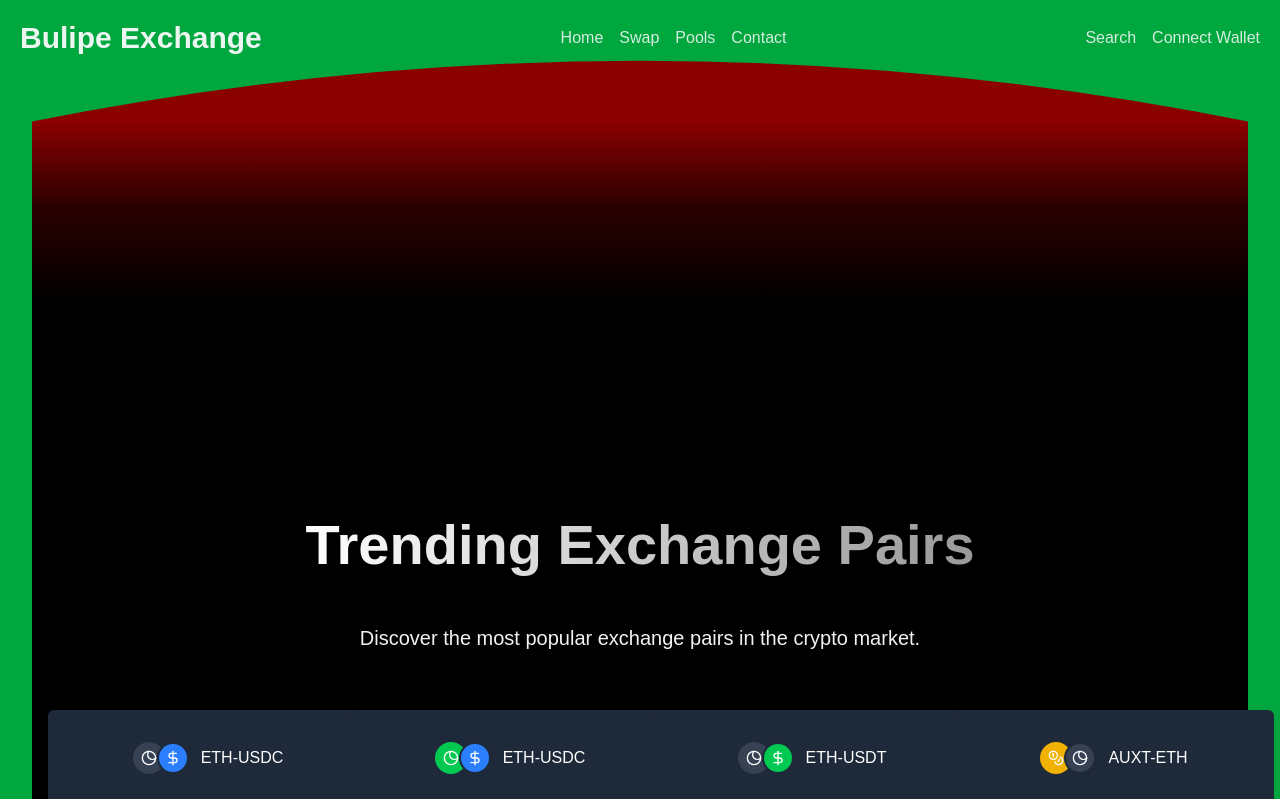
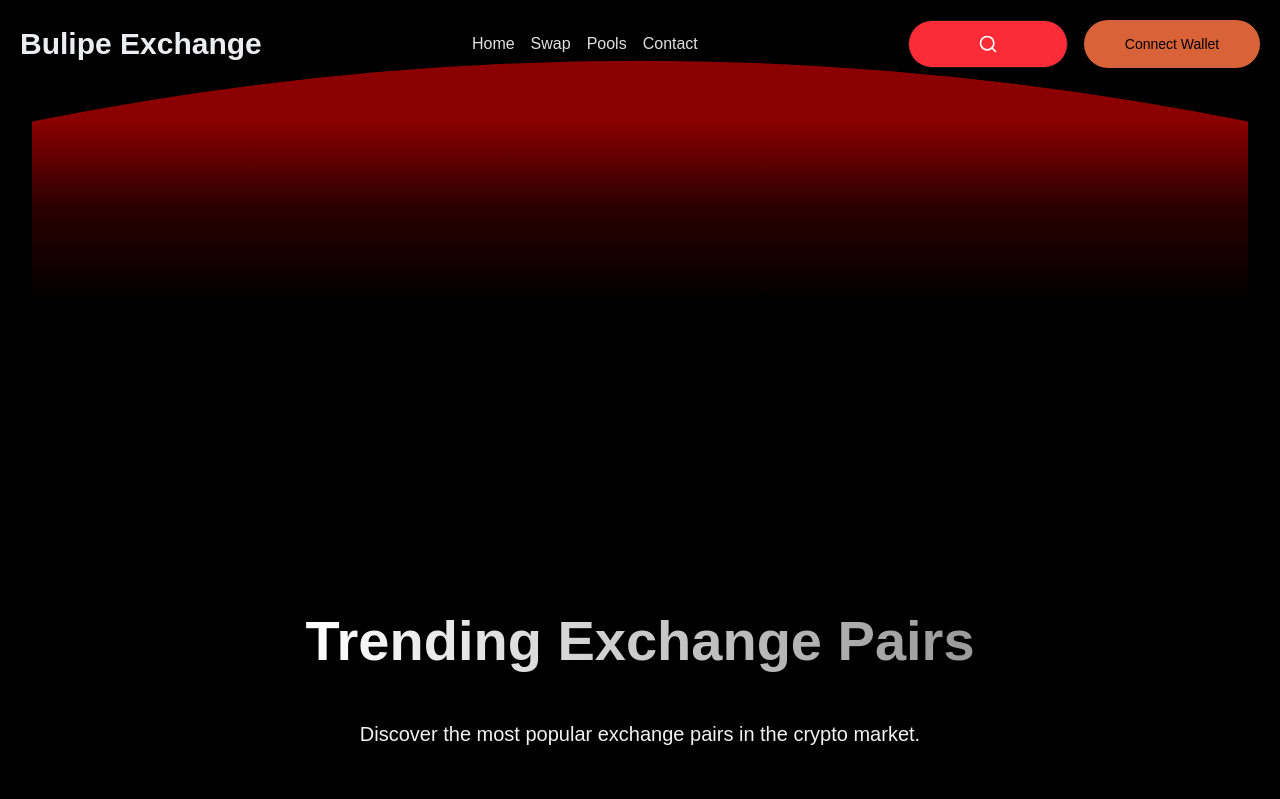
Before and after one commit to tahmidhasantanoy/Licdora, a Next.js app: page / in a window 1280 px wide. Shown: the top 799 px of the page. Built offline with nearby package versions, Linux system fonts and the light colour scheme.

Commit message:
Style: Attractive navbar adding started

```diff
--- /dev/null
+++ b/app/not-found.tsx
@@ -0,0 +1,21 @@
+import Link from "next/link";
+
+const NotFound =() => {
+  return (
+    <div className="min-h-screen flex flex-col items-center justify-center bg-black text-white px-4 text-center">
+      <h1 className="text-6xl font-bold text-[#830707] mb-4">404</h1>
+      <h2 className="text-2xl font-semibold mb-2">Page Not Found</h2>
+      <p className="text-gray-400 mb-6">
+        Sorry, the page you&apos;re looking for doesn&apos;t exist or has been moved.
+      </p>
+      <Link
+        href="/"
+        className="bg-[#830707] hover:bg-red-700 transition-colors text-white py-2 px-6 rounded-full text-sm font-medium shadow-lg"
+      >
+        Go to Homepage
+      </Link>
+    </div>
+  );
+}
+
+export default NotFound;
--- a/components/common/Navbar/ClientNav.tsx
+++ b/components/common/Navbar/ClientNav.tsx
@@ -12,7 +12,6 @@ const ClientNav = () => {
         const handleScrollEffect = () => {
             const scrollY = window.scrollY;
             setHorizontalDistance(scrollY);
-            console.log(scrollY);
         }
 
         handleScrollEffect()
--- a/components/common/Navbar/NavLinks.tsx
+++ b/components/common/Navbar/NavLinks.tsx
@@ -1,4 +1,9 @@
+"use client";
+
+import Button from "@/components/ui/Button/Button";
+import { Search, X } from "lucide-react";
 import Link from "next/link";
+import { useState } from "react";
 
 interface link {
     label: string;
@@ -11,12 +16,161 @@ interface NavLinksProps {
 
 const NavLinks = ({links} : NavLinksProps) => {
 
+function ExpandingSearchComponent({ size = "sm", color = "blue", featured = false }: ExpandingSearchProps) {
+  const [isExpanded, setIsExpanded] = useState(false)
+  const [searchValue, setSearchValue] = useState("")
 
-    console.log(links);
+  const getSizeClasses = () => {
+    switch (size) {
+      case "xs":
+        return {
+          expanded: "w-40", // 160px
+          collapsed: "w-10 h-10",
+          input: "text-sm",
+          icon: "w-4 h-4",
+        }
+      case "sm":
+        return {
+          expanded: "w-50", // 200px
+          collapsed: "w-11 h-11",
+          input: "text-sm",
+          icon: "w-4 h-4",
+        }
+      case "md":
+        return {
+          expanded: "w-60", // 240px
+          collapsed: "w-12 h-12",
+          input: "text-base",
+          icon: "w-5 h-5",
+        }
+      default:
+        return {
+          expanded: "w-50",
+          collapsed: "w-11 h-11",
+          input: "text-sm",
+          icon: "w-4 h-4",
+        }
+    }
+  }
+
+  const getColorClasses = () => {
+    switch (color) {
+      case "blue":
+        return {
+          bg: "bg-blue-500 hover:bg-blue-600",
+          text: "text-white",
+          placeholder: "placeholder-blue-200",
+        }
+      case "purple":
+        return {
+          bg: "bg-purple-500 hover:bg-purple-600",
+          text: "text-white",
+          placeholder: "placeholder-purple-200",
+        }
+      case "green":
+        return {
+          bg: "bg-green-500 hover:bg-green-600",
+          text: "text-white",
+          placeholder: "placeholder-green-200",
+        }
+      case "gray":
+        return {
+          bg: "bg-gray-600 hover:bg-gray-700",
+          text: "text-white",
+          placeholder: "placeholder-gray-300",
+        }
+      case "gradient":
+        return {
+          bg: "bg-gradient-to-r from-pink-500 to-violet-500 hover:from-pink-600 hover:to-violet-600",
+          text: "text-white",
+          placeholder: "placeholder-pink-200",
+        }
+      case "outline":
+        return {
+          bg: "bg-white border-2 border-gray-300 hover:border-gray-400",
+          text: "text-gray-700",
+          placeholder: "placeholder-gray-400",
+        }
+      case "white":
+        return {
+          bg: "bg-white/20 backdrop-blur-sm border border-white/30 hover:bg-white/30",
+          text: "text-white",
+          placeholder: "placeholder-white/70",
+        }
+      default:
+        return {
+          bg: "bg-blue-500 hover:bg-blue-600",
+          text: "text-white",
+          placeholder: "placeholder-blue-200",
+        }
+    }
+  }
+
+  const sizeClasses = getSizeClasses()
+  const colorClasses = getColorClasses()
+
+  return (
+    <div className="relative">
+      <div
+        className={`p-[8px_10px] border border-solid   flex items-center rounded-full transition-all duration-500 ease-out bg-red-500 ${colorClasses.bg} ${
+          isExpanded ? `${sizeClasses.expanded} px-3 py-2` : `w-40 h-12 ${sizeClasses.collapsed} cursor-pointer hover:scale-110`
+        } ${featured ? "shadow-lg hover:shadow-xl" : ""}`}
+        onClick={() => !isExpanded && setIsExpanded(true)}
+      >
+        <Search className={`${sizeClasses.icon} ${colorClasses.text} flex-shrink-0 ${isExpanded ? "" : "mx-auto"}`} />
+        <input
+          type="text"
+          value={searchValue}
+          onChange={(e) => setSearchValue(e.target.value)}
+          className={`bg-transparent ${colorClasses.text} ${colorClasses.placeholder} outline-none transition-all duration-500 ${sizeClasses.input} ${
+            isExpanded ? "w-full ml-2 opacity-100" : "w-0 opacity-0"
+          }`}
+          placeholder="Search..."
+          onBlur={() => !searchValue && setIsExpanded(false)}
+        />
+        {isExpanded && searchValue && (
+          <button
+            onClick={(e) => {
+              e.stopPropagation()
+              setSearchValue("")
+              setIsExpanded(false)
+            }}
+            className={`ml-1 p-1 hover:bg-black/10 rounded-full transition-colors duration-200`}
+          >
+            <X className={`w-3 h-3 ${colorClasses.text}`} />
+          </button>
+        )}
+      </div>
+
+      {featured && isExpanded && (
+        <div className="absolute -inset-1 bg-blue-500/20 rounded-full blur animate-pulse"></div>
+      )}
+    </div>
+  )
+}
+
+
+
     return (
-        <div  className="flex items-center font-medium gap-4">
+        <div className="flex items-center font-medium gap-4">
             {Array.isArray(links) && links.map((link,index) =>
-                <Link key={index} href={link?.href} className="text-gray-50/85">{link?.label}</Link>
+            link?.label == "Search" ?
+            (
+                <ExpandingSearchComponent key={index} size="md" color="green" />
+            )
+            :
+            link?.label == "Connect Wallet" ? (
+                <Button
+                    key={index}
+                    label={link?.label}
+                    variant="primary"
+                    disable={false}
+                ></Button>
+            )
+            :
+            <Link key={index} href={link?.href} className="text-gray-50/90 text-md relative hover:text-[#ae6363] transition-colors duration-300 group">{link?.label}
+              <span className="absolute -bottom-1 left-0 w-0 h-0.5 bg-[#830707] group-hover:w-full transition-all duration-500"></span>
+            </Link>
             )}
         </div>
     );
--- a/components/common/Navbar/menuLinks.ts
+++ b/components/common/Navbar/menuLinks.ts
@@ -19,7 +19,7 @@ export const leftMenus = [
 
 export const rightMenus = [
     {
-        label :"Search ",
+        label :"Search",
         href : "/search"
     },
     {
--- a/components/home/Crypto Updates/CryptoClient.tsx
+++ b/components/home/Crypto Updates/CryptoClient.tsx
@@ -84,6 +84,12 @@ const CryptoClient = ({blogsData} : blogsDataProps) => {
                 </Button>
             </div>
             )}
+            <button className="relative px-5 py-2 m-2 text-[#9b59b6] text-base border-2 border-[#9b59b6] overflow-hidden group z-10 bg-transparent transition-all duration-300">
+  <span className="absolute inset-0 w-0 bg-[#9b59b6] transition-all duration-300 group-hover:w-full z-[-1]"></span>
+  <span className="relative z-10 group-hover:text-white transition-colors duration-300">
+    Border Reveal
+  </span>
+</button>
       </div>
     );
 };
--- a/components/home/Crypto Updates/CryptoUpdates.tsx
+++ b/components/home/Crypto Updates/CryptoUpdates.tsx
@@ -42,7 +42,8 @@ const CryptoUpdates = () => {
         }
 
   return (
-    <section className="bg-black py-16 px-4">
+    // margin added for every section spacing = my-16
+    <section className="bg-black py-16 my-16 px-4">
       <div className="max-w-7xl mx-auto">
         <Suspense fallback={<p className="text-7xl text-red-600">loading</p>}>
           <CryptoClient blogsData={blogData?.cards} />
--- a/components/home/join now/JoinNowBanner.tsx
+++ b/components/home/join now/JoinNowBanner.tsx
@@ -88,7 +88,8 @@ const JoinNowBanner = () => {
     }
 
   return (
-    <section className="bg-black py-16 px-4">
+    // margin added for every section spacing = mt-14,pb-40
+    <section className="bg-black py-16 mt-14 pb-40 px-4">
       <div className="max-w-7xl mx-auto">
         {/* Title */}
         <div className="text-center mb-12">
--- a/components/home/trending pairs/TrendingSection.tsx
+++ b/components/home/trending pairs/TrendingSection.tsx
@@ -90,7 +90,8 @@ const TrendingSection = () => {
     }
 
   return (
-    <section className="bg-black py-16 px-4">
+    // mergin added for every section spacing = my-24
+    <section className="bg-black py-16 my-24 px-4">
       {/* width problem solved here */}
       <div className=".max-w-7xl mx-auto">
 
--- a/components/ui/Button/Button.tsx
+++ b/components/ui/Button/Button.tsx
@@ -11,7 +11,7 @@
 interface ButtonProps {
     label : string;
     // onClick : (param : string) => string;
-    handleFunc : () => void;
+    handleFunc? : () => void;
     variant : "primary" | "secondary" | "danger"; // This is a union of string literal types
     type? : "button" | "submit" | "reset"; // Optional prop with union type
     disable? : boolean; // Optional prop with boolean
@@ -25,7 +25,7 @@ const Button = ({label,handleFunc,variant,type,disable} : ButtonProps) => {
     //     } 'onClick function from Button component
 
 
-    const base = "w-44 h-12 px-6 py-3 text-black text-sm rounded-md transition-all duration-200 gap-3 rounded-xl .rounded-3xl"
+    const base = "w-44 h-12 px-6 py-3 text-black text-sm transition-all duration-200 gap-3 .rounded-xl rounded-3xl"
     const variants = {
         primary: "bg-[#DA6239] hover:bg-orange-800 focus:ring-2 focus:ring-black",
         secondary: "bg-gray-500 hover:bg-gray-600 focus:ring-2 focus:ring-gray-400",
--- a/components/ui/Containter.tsx
+++ b/components/ui/Containter.tsx
@@ -5,7 +5,7 @@ interface IChildrenProps {
 
 const Containter = ({children} : IChildrenProps) => {
     return (
-        <div className='max-w-8xl mx-auto px-4 sm:px-6 lg:px-8 bg-green-600'>
+        <div className='max-w-8xl mx-auto px-4 sm:px-6 lg:px-8 .bg-green-600 bg-black'>
             {children}
         </div>
     );
```
Also changed, not shown: components/common/Footer/Footer.tsx (+15 -11 lines), components/home/Hero.tsx (+1 -69 lines), public/images/coin-logo.png (added).
